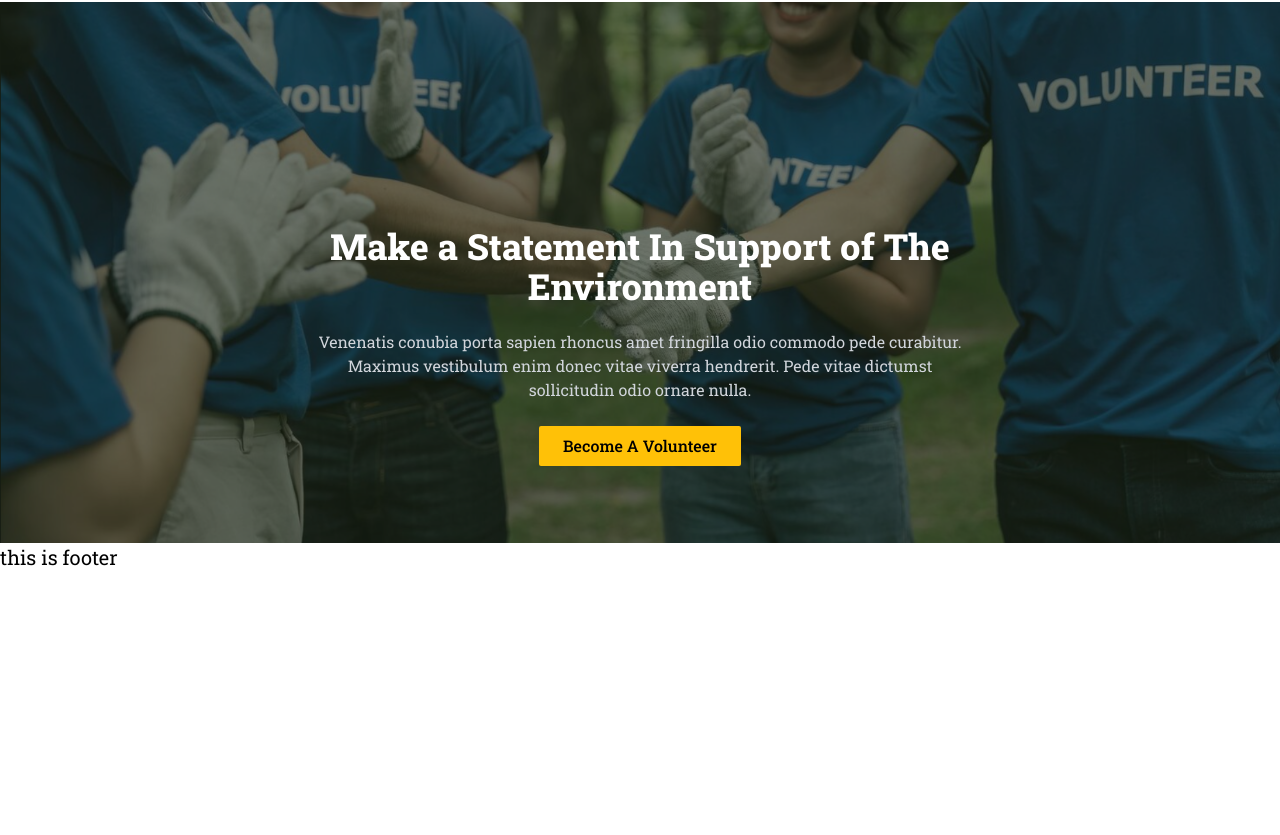
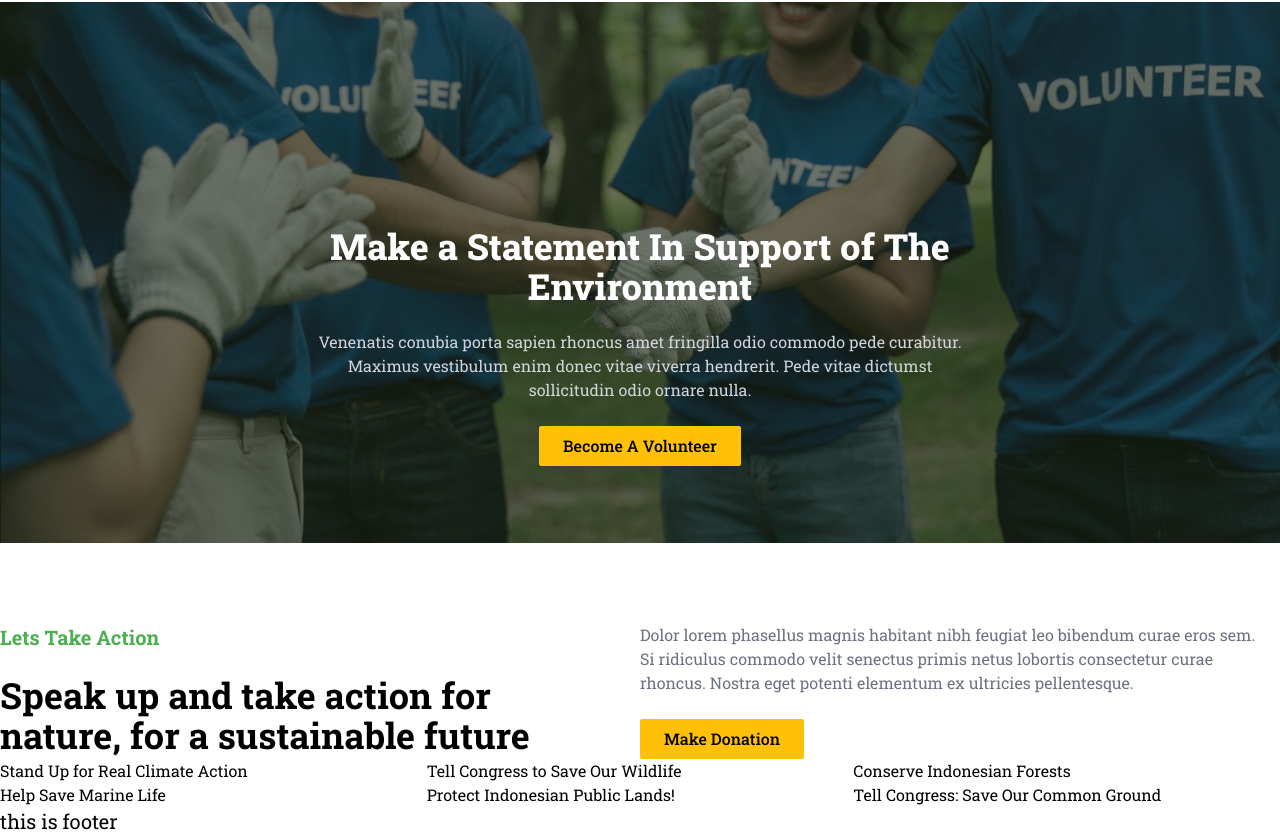
Before and after one commit to shakilahmedshuvo/earth-donor, a Next.js app: page / in a window 1280 px wide. Shown: the part 1610-2445 px from the top of the page. Before the commit the page ends 2181 px from the top, so only its background shows below. Built offline with nearby package versions, Linux system fonts and the light colour scheme.

Commit message:
add lets take action section

```diff
--- /dev/null
+++ b/public/LetsTakeAction.json
@@ -0,0 +1,50 @@
+[
+    {
+        "id": 1,
+        "img": "",
+        "title": "Stand Up for Real Climate Action",
+        "subTitle": "Rutrum cubilia quam imperdiet natoque est. Nec nulla habitasse at metus",
+        "fund": "71,445",
+        "percent": 71
+    },
+    {
+        "id": 2,
+        "img": "",
+        "title": "Tell Congress to Save Our Wildlife",
+        "subTitle": "Rutrum cubilia quam imperdiet natoque est. Nec nulla habitasse at metus",
+        "fund": "23,758",
+        "percent": 48
+    },
+    {
+        "id": 3,
+        "img": "",
+        "title": "Conserve Indonesian Forests",
+        "subTitle": "Rutrum cubilia quam imperdiet natoque est. Nec nulla habitasse at metus",
+        "fund": "55,113",
+        "percent": 55
+    },
+    {
+        "id": 4,
+        "img": "",
+        "title": "Help Save Marine Life",
+        "subTitle": "Rutrum cubilia quam imperdiet natoque est. Nec nulla habitasse at metus",
+        "fund": "71,445",
+        "percent": 71
+    },
+    {
+        "id": 5,
+        "img": "",
+        "title": "Protect Indonesian Public Lands!",
+        "subTitle": "Rutrum cubilia quam imperdiet natoque est. Nec nulla habitasse at metus",
+        "fund": "71,445",
+        "percent": 71
+    },
+    {
+        "id": 6,
+        "img": "",
+        "title": "Tell Congress: Save Our Common Ground",
+        "subTitle": "Rutrum cubilia quam imperdiet natoque est. Nec nulla habitasse at metus",
+        "fund": "71,445",
+        "percent": 71
+    }
+]
--- a/src/Components/LetsTakeAction/LetsTakeAction.jsx
+++ b/src/Components/LetsTakeAction/LetsTakeAction.jsx
@@ -1,7 +1,57 @@
+'use client'
+import { useEffect, useState } from "react";
+import LetsTakeActionSingleCard from "./LetsTakeActionSingleCard";
+
 const LetsTakeAction = () => {
+    const [data, setLetsTakaActionData] = useState([]);
+    // get the data
+    useEffect(() => {
+        fetch("LetsTakeAction.json")
+            .then(res => res.json())
+            .then(data => setLetsTakaActionData(data))
+    }, []);
+
     return (
-        <div className="max-w-7xl mx-auto">
+        <div className="max-w-7xl mx-auto mt-20">
 
+            <div className="grid grid-cols-2">
+                <div>
+                    <h2 className="text-xl text-[#4CAF50] font-bold">
+                        Lets Take Action
+                    </h2>
+                    <h2 className="text-4xl font-bold mt-6">
+                        Speak up and take action for
+                        <br />
+                        nature, for a sustainable future
+                    </h2>
+                </div>
+                <div>
+                    <p className="text-gray-500">
+                        Dolor lorem phasellus magnis habitant nibh feugiat leo bibendum curae eros sem.
+                        <br />
+                        Si ridiculus commodo velit senectus primis netus lobortis consectetur curae
+                        <br />
+                        rhoncus. Nostra eget potenti elementum ex ultricies pellentesque.
+                    </p>
+
+                    <button className="bg-[#FFC107] py-2 px-6 rounded-sm text-black font-medium mt-6">
+                        Make Donation
+                    </button>
+                </div>
+            </div>
+
+            {/* card section start */}
+            <div className="grid lg:grid-cols-3">
+                {
+                    data.map((data) => (
+                        <LetsTakeActionSingleCard
+                            key={data.id}
+                            data={data}
+                        ></LetsTakeActionSingleCard>
+                    ))
+                }
+            </div>
+            {/* card section end */}
         </div>
     );
 };
--- /dev/null
+++ b/src/Components/LetsTakeAction/LetsTakeActionSingleCard.jsx
@@ -0,0 +1,12 @@
+'use client'
+const LetsTakeActionSingleCard = ({ data }) => {
+    const { img, title, subTitle, fund, percent } = data;
+
+    return (
+        <div>
+            {title}
+        </div>
+    );
+};
+
+export default LetsTakeActionSingleCard;
```
Also changed, not shown: public/SaveWordImg.jpg (added).
